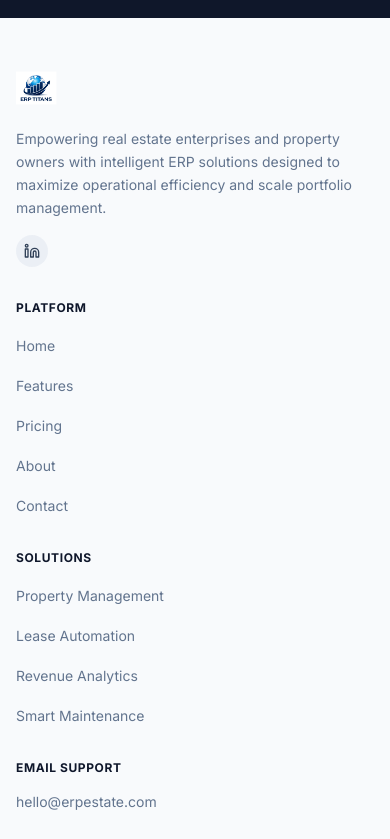
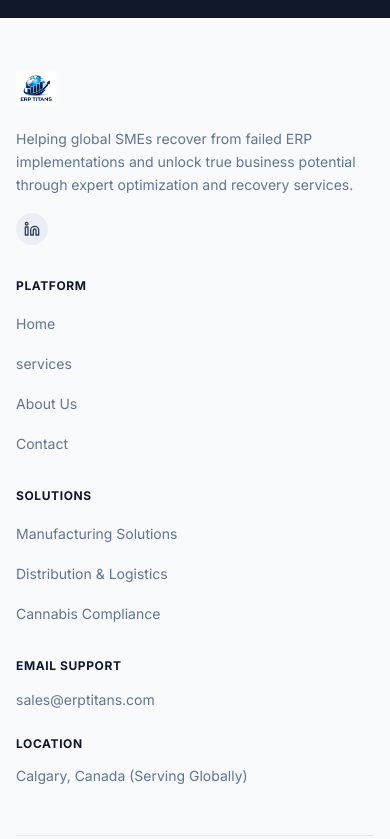
Before and after one commit to SahithyaHegde1706/erp-titans-website, a Next.js app: page / in a window 390 px wide. Shown: the part 7360-8199 px from the top of the page. Built offline with nearby package versions, Linux system fonts and the light colour scheme; no server answers.

Commit message:
feat: implement responsive footer component with branding, navigation links, and support information

```diff
--- a/components/layout/Footer.tsx
+++ b/components/layout/Footer.tsx
@@ -12,7 +12,7 @@ export function Footer() {
               <Logo className="scale-75 origin-left" />
             </div>
             <p className="text-slate-500 text-[14px] leading-relaxed mb-4 max-w-[420px]">
-              Empowering real estate enterprises and property owners with intelligent ERP solutions designed to maximize operational efficiency and scale portfolio management.
+              Helping global SMEs recover from failed ERP implementations and unlock true business potential through expert optimization and recovery services.
             </p>
             <div className="flex">
               <a
@@ -40,18 +40,13 @@ export function Footer() {
                 </Link>
               </li>
               <li>
-                <Link href="/features" className="text-[14px] text-slate-500 hover:text-slate-900 transition-colors">
-                  Features
-                </Link>
-              </li>
-              <li>
-                <Link href="/pricing" className="text-[14px] text-slate-500 hover:text-slate-900 transition-colors">
-                  Pricing
+                <Link href="/services" className="text-[14px] text-slate-500 hover:text-slate-900 transition-colors">
+                  services
                 </Link>
               </li>
               <li>
                 <Link href="/about" className="text-[14px] text-slate-500 hover:text-slate-900 transition-colors">
-                  About
+                  About Us
                 </Link>
               </li>
               <li>
@@ -68,22 +63,17 @@ export function Footer() {
             <ul className="space-y-4">
               <li>
                 <Link href="/solutions/property-management" className="text-[14px] text-slate-500 hover:text-slate-900 transition-colors">
-                  Property Management
+                  Manufacturing Solutions
                 </Link>
               </li>
               <li>
                 <Link href="/solutions/lease-automation" className="text-[14px] text-slate-500 hover:text-slate-900 transition-colors">
-                  Lease Automation
+                  Distribution & Logistics
                 </Link>
               </li>
               <li>
                 <Link href="/solutions/revenue-analytics" className="text-[14px] text-slate-500 hover:text-slate-900 transition-colors">
-                  Revenue Analytics
-                </Link>
-              </li>
-              <li>
-                <Link href="/solutions/smart-maintenance" className="text-[14px] text-slate-500 hover:text-slate-900 transition-colors">
-                  Smart Maintenance
+                 Cannabis Compliance
                 </Link>
               </li>
             </ul>
@@ -95,7 +85,7 @@ export function Footer() {
               <div>
                 <h4 className="text-slate-900 font-bold text-[12px] tracking-wider uppercase mb-3">Email Support</h4>
                 <a href="mailto:hello@erpestate.com" className="text-[14px] text-slate-500 hover:text-slate-900 transition-colors">
-                  hello@erpestate.com
+                  sales@erptitans.com
                 </a>
               </div>
               <div>
```
